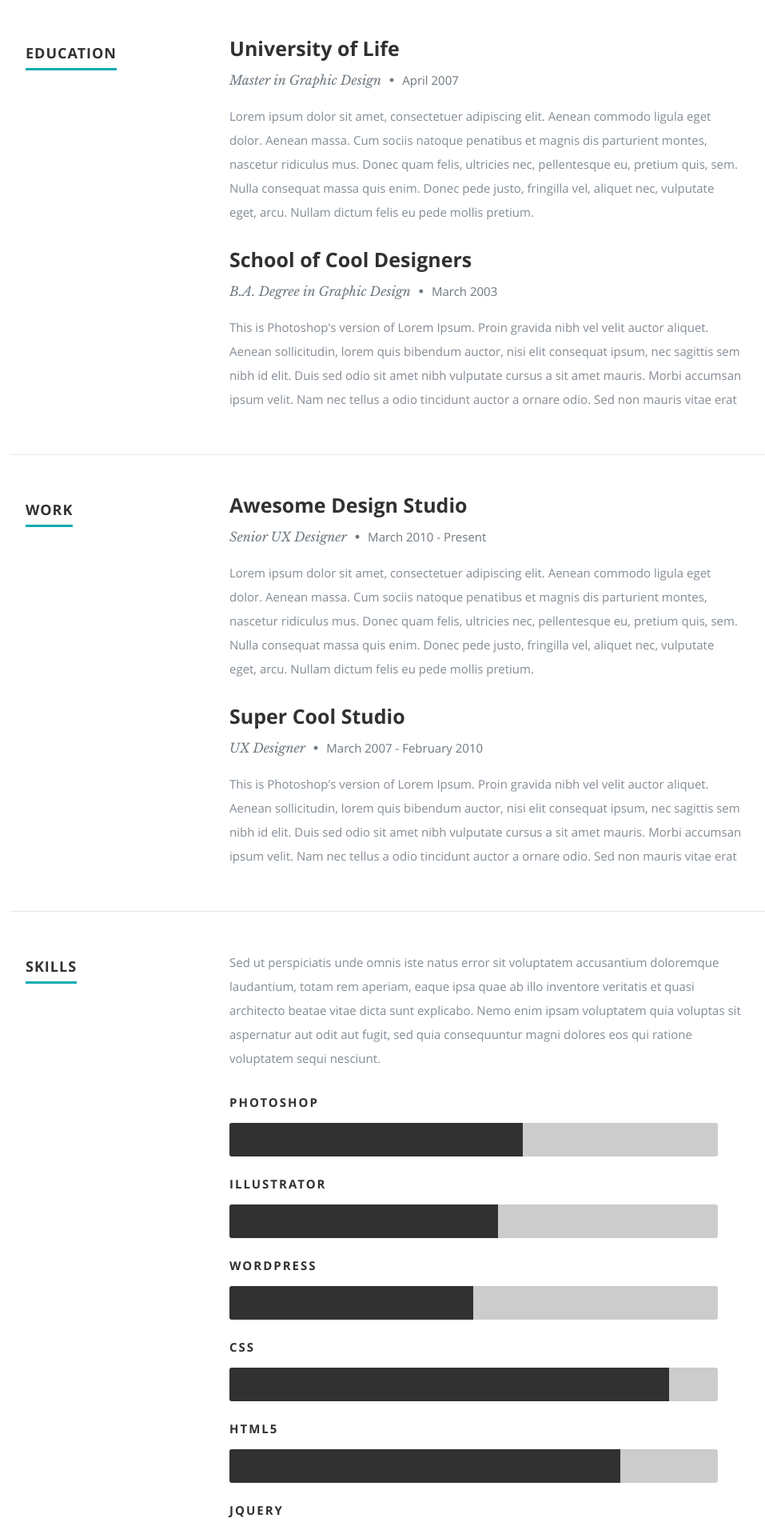
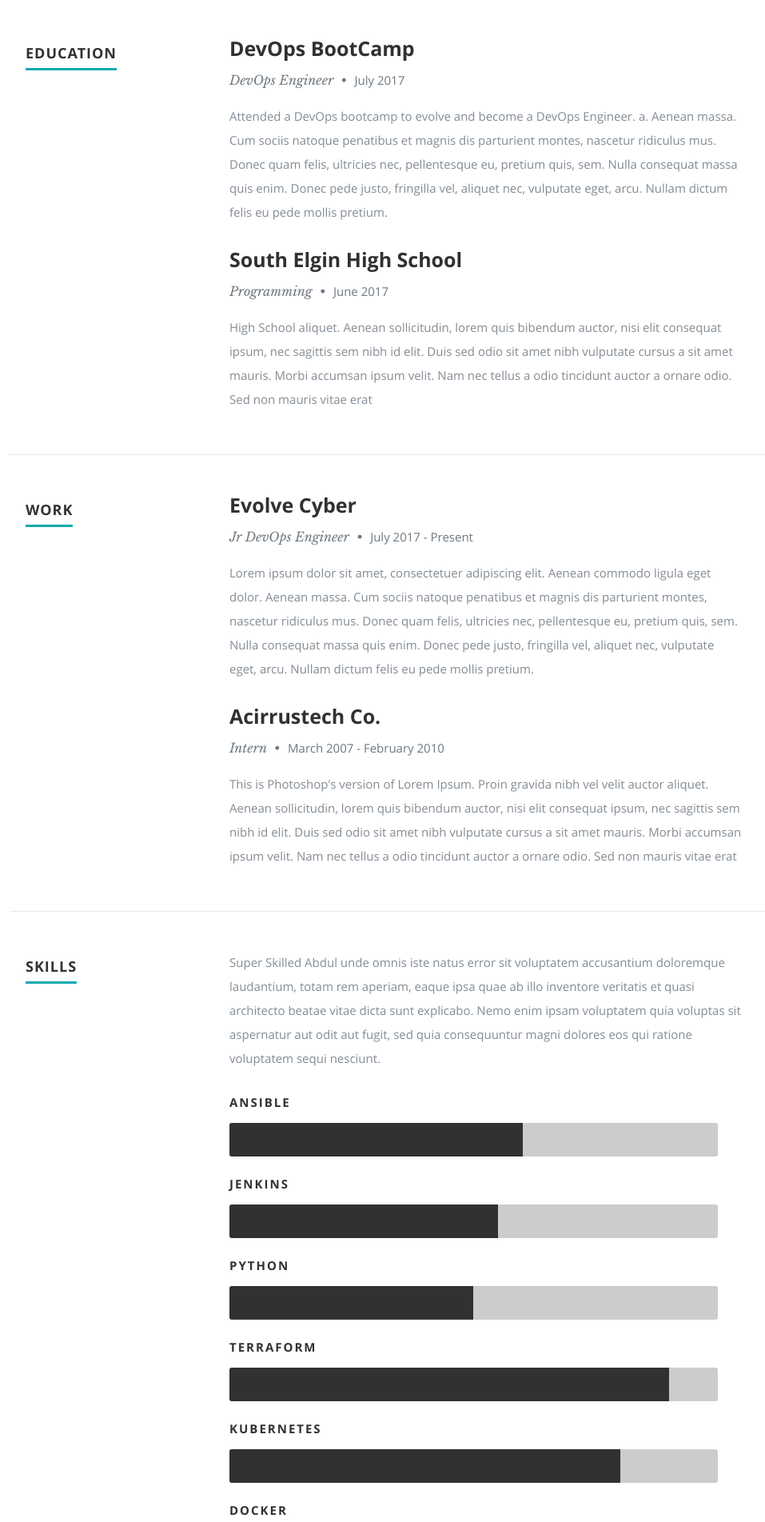
Before and after one commit to SharifAbdulcoder/Containerized-Python_app, a plain HTML site: page index.html in a window 1280 px wide. Shown: the part 1420-3323 px from the top of the page at 80% size, without its empty margins (118-1075 px from the left). Drawn offline with nearby package versions, Linux system fonts and the light colour scheme.

Commit message:
html changes

```diff
--- a/index.html
+++ b/index.html
@@ -153,11 +153,11 @@
 
                <div class="twelve columns">
 
-                  <h3>University of Life</h3>
-                  <p class="info">Master in Graphic Design <span>&bull;</span> <em class="date">April 2007</em></p>
+                  <h3>DevOps BootCamp</h3>
+                  <p class="info">DevOps Engineer <span>&bull;</span> <em class="date">July 2017</em></p>
 
                   <p>
-                  Lorem ipsum dolor sit amet, consectetuer adipiscing elit. Aenean commodo ligula eget dolor. Aenean massa.
+                  Attended a DevOps bootcamp to evolve and become a DevOps Engineer. a. Aenean massa.
                   Cum sociis natoque penatibus et magnis dis parturient montes, nascetur ridiculus mus. Donec quam felis,
                   ultricies nec, pellentesque eu, pretium quis, sem. Nulla consequat massa quis enim.
                   Donec pede justo, fringilla vel, aliquet nec, vulputate eget, arcu. Nullam dictum felis eu pede mollis pretium.
@@ -171,11 +171,11 @@
 
                <div class="twelve columns">
 
-                  <h3>School of Cool Designers</h3>
-                  <p class="info">B.A. Degree in Graphic Design <span>&bull;</span> <em class="date">March 2003</em></p>
+                  <h3>South Elgin High School</h3>
+                  <p class="info">Programming <span>&bull;</span> <em class="date">June 2017</em></p>
 
                   <p>
-                  This is Photoshop's version  of Lorem Ipsum. Proin gravida nibh vel velit auctor aliquet.
+                  High School aliquet.
                   Aenean sollicitudin, lorem quis bibendum auctor, nisi elit consequat ipsum, nec sagittis sem
                   nibh id elit. Duis sed odio sit amet nibh vulputate cursus a sit amet mauris. Morbi accumsan
                   ipsum velit. Nam nec tellus a odio tincidunt auctor a ornare odio. Sed non  mauris vitae erat
@@ -204,8 +204,8 @@
 
                <div class="twelve columns">
 
-                  <h3>Awesome Design Studio</h3>
-                  <p class="info">Senior UX Designer <span>&bull;</span> <em class="date">March 2010 - Present</em></p>
+                  <h3>Evolve Cyber</h3>
+                  <p class="info">Jr DevOps Engineer <span>&bull;</span> <em class="date">July 2017 - Present</em></p>
 
                   <p>
                   Lorem ipsum dolor sit amet, consectetuer adipiscing elit. Aenean commodo ligula eget dolor. Aenean massa.
@@ -222,8 +222,8 @@
 
                <div class="twelve columns">
 
-                  <h3>Super Cool Studio</h3>
-                  <p class="info">UX Designer <span>&bull;</span> <em class="date">March 2007 - February 2010</em></p>
+                  <h3>Acirrustech Co.</h3>
+                  <p class="info">Intern <span>&bull;</span> <em class="date">March 2007 - February 2010</em></p>
 
                   <p>
                   This is Photoshop's version  of Lorem Ipsum. Proin gravida nibh vel velit auctor aliquet.
@@ -251,7 +251,7 @@
 
          <div class="nine columns main-col">
 
-            <p>Sed ut perspiciatis unde omnis iste natus error sit voluptatem accusantium doloremque laudantium, totam rem aperiam,
+            <p>Super Skilled Abdul unde omnis iste natus error sit voluptatem accusantium doloremque laudantium, totam rem aperiam,
             eaque ipsa quae ab illo inventore veritatis et quasi architecto beatae vitae dicta sunt explicabo. Nemo enim ipsam
             voluptatem quia voluptas sit aspernatur aut odit aut fugit, sed quia consequuntur magni dolores eos qui ratione
             voluptatem sequi nesciunt.
@@ -260,12 +260,12 @@
 				<div class="bars">
 
 				   <ul class="skills">
-					   <li><span class="bar-expand photoshop"></span><em>Photoshop</em></li>
-                  <li><span class="bar-expand illustrator"></span><em>Illustrator</em></li>
-						<li><span class="bar-expand wordpress"></span><em>Wordpress</em></li>
-						<li><span class="bar-expand css"></span><em>CSS</em></li>
-						<li><span class="bar-expand html5"></span><em>HTML5</em></li>
-                  <li><span class="bar-expand jquery"></span><em>jQuery</em></li>
+					   <li><span class="bar-expand photoshop"></span><em>Ansible</em></li>
+                  <li><span class="bar-expand illustrator"></span><em>Jenkins</em></li>
+						<li><span class="bar-expand wordpress"></span><em>Python</em></li>
+						<li><span class="bar-expand css"></span><em>Terraform</em></li>
+						<li><span class="bar-expand html5"></span><em>Kubernetes</em></li>
+                  <li><span class="bar-expand jquery"></span><em>Docker</em></li>
 					</ul>
 
 				</div><!-- end skill-bars -->
@@ -737,10 +737,9 @@
 
 					   <h4>Address and Phone</h4>
 					   <p class="address">
-						   Jonathan Doe<br>
-						   1600 Amphitheatre Parkway <br>
-						   Mountain View, CA 94043 US<br>
-						   <span>(123) 456-7890</span>
+						   Abdugofir Sharif<br>
+						   Chicago, IL US<br>
+						   <span>(847) 347-3138</span>
 					   </p>
 
 				   </div>
```
Also changed, not shown: images/ad.jpg (added), images/adfads.jpg (added), images/adsf.jpg (added), images/afjlsdjf.jpg (added), images/header-background.jpg, 2 other files.
